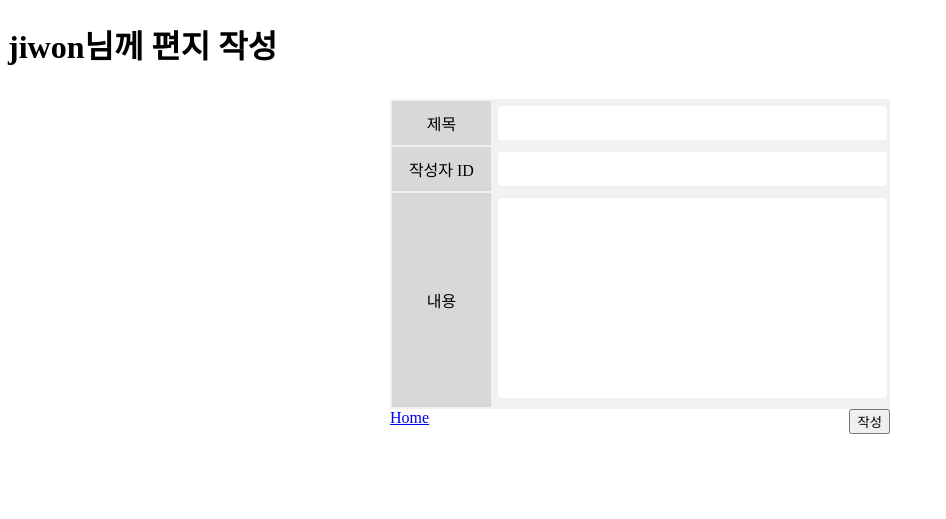
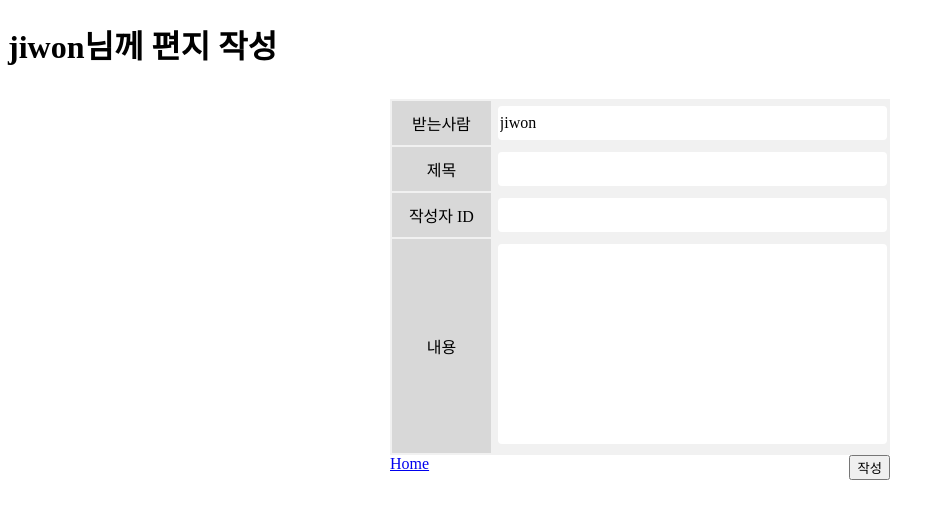
Before and after one commit to JiwonHwang01/Letters_project, a Django app: template letters/templates/letters/write_letter.html in a window 1280 px wide. Shown: the top 519 px of the page, without its empty margins (0-946 px from the left). Run offline with Django 4.2, Linux system fonts and the light colour scheme; the template is opened without the code that fills it, so the values that code supplies are empty; a user stored in the database is signed in.

Commit message:
[feat] views.py post_letter complete

```diff
--- a/letters/forms.py
+++ b/letters/forms.py
@@ -2,6 +2,7 @@ from django import forms
 from .models import Letter
 
 class LetterForm(forms.ModelForm):
+
     class Meta:
         model = Letter
-        fields = [ 'visitor_id', 'title', 'letter_text', 'user']
+        fields = ['visitor_id', 'title', 'letter_text']
--- a/letters/templates/letters/index.html
+++ b/letters/templates/letters/index.html
@@ -27,4 +27,5 @@
 <button type="button" class="LogInBtn" onclick = "location.href='/accounts/login/'">log in</button>
 <button type="button" class="SignUpBtn" onclick = "location.href='/accounts/signup/'">sign up</button>
 {% endif %}
+{{status}}
 </ul>
--- a/letters/templates/letters/write_letter.html
+++ b/letters/templates/letters/write_letter.html
@@ -33,7 +33,17 @@
 			background-color:#f1f1f1;
 		}
 
-		#title {
+		#user {
+			height: 32px;
+			width: 100%;
+			border-radius: 0.25em;
+			border: none;
+			font-family: inherit;
+			font-size: inherit;
+			background: #FFFFFF;
+		}
+
+        #title {
 			height: 32px;
 			width: 100%;
 			border-radius: 0.25em;
@@ -74,10 +84,17 @@
     <h1>{{ user.username }}님께 편지 작성</h1>
 
     <form method="post" action="{% url 'post_letter' %}">
+        {% csrf_token %}
         <div class="content">
 
             <table class="letter_for_write">
                 <tbody>
+                    <tr>
+                        <td class="td_title" style="text-align:center; width:20%;">받는사람</td>
+                        <td style="padding:5px;">
+                            <input type="text" name="user" id="user" value="{{user.username}}" readonly/>
+                        </td>
+                    </tr>
                     <tr>
                         <td class="td_title" style="text-align:center; width:20%;">제목</td>
                         <td style="padding:5px;">
@@ -94,7 +111,7 @@
                     <tr>
                         <td class="td_title" style="text-align:center;">내용</td>
                         <td style="padding:5px;">
-                            <textarea name="detail" id="detail" rows="10"></textarea>
+                            <textarea name="letter_text" id="letter_text" rows="10"></textarea>
                         </td>
                     </tr>
                 </tbody>
@@ -108,9 +125,8 @@
     </form>
 
     {% else %}
-    Wrong Letter URL Code.
+        Wrong Letter URL Code.
     {% endif %}
-    <!-- 여기에서 필요한 추가적인 내용을 추가할 수 있습니다. -->
 
 </body>
 </html>
--- a/letters/urls.py
+++ b/letters/urls.py
@@ -7,6 +7,7 @@ urlpatterns = [
     # path('detail/', views.letterdetail, name='letter_detail'),
     path('mypage/', views.mypage, name='my_page'),
     path('<int:data_id>/', views.letter, name='letter_detail'),
+    path('post/', views.post_letter, name='post_letter'),
     path('<str:token>/', views.write_letter, name='write_letter'),
-    path('post/', views.post_letter, name='post_letter'),
+
 ]
```
Also changed, not shown: letters/views.py (+20 -15 lines), db.sqlite3.
